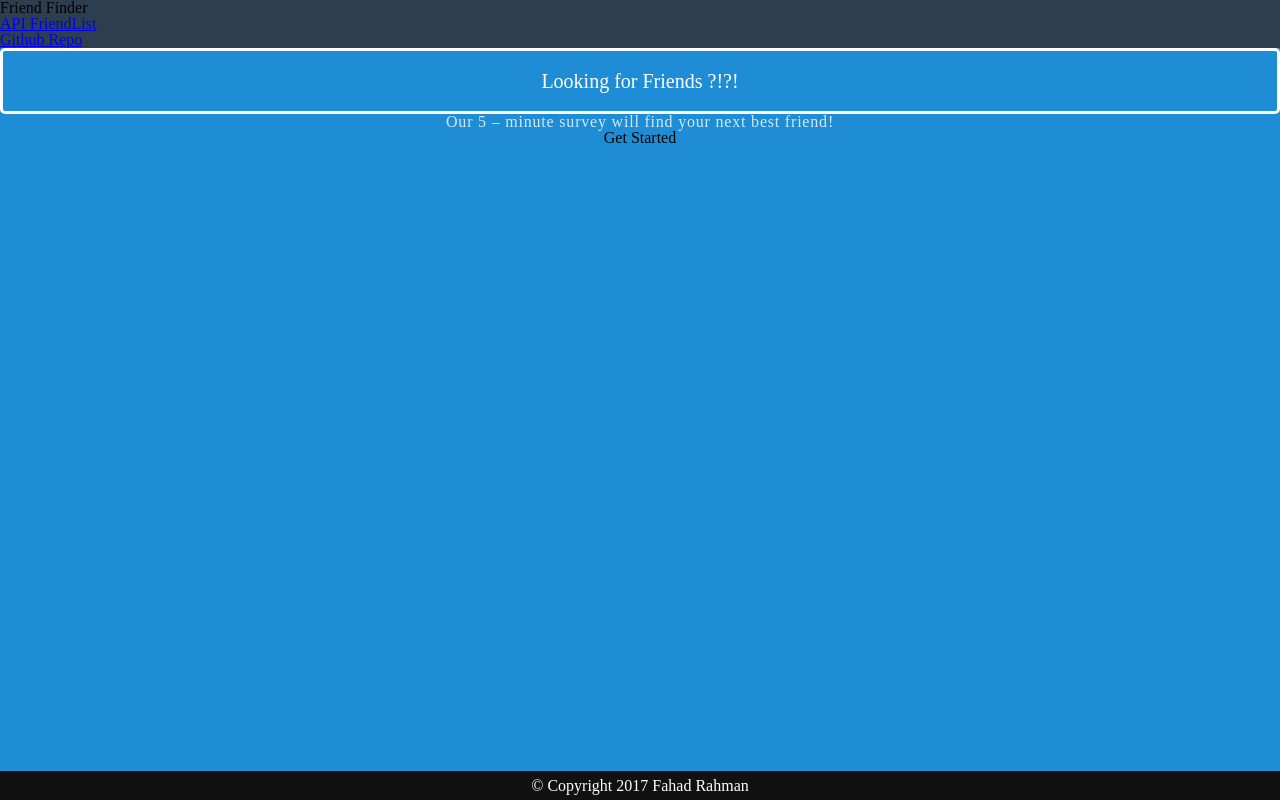
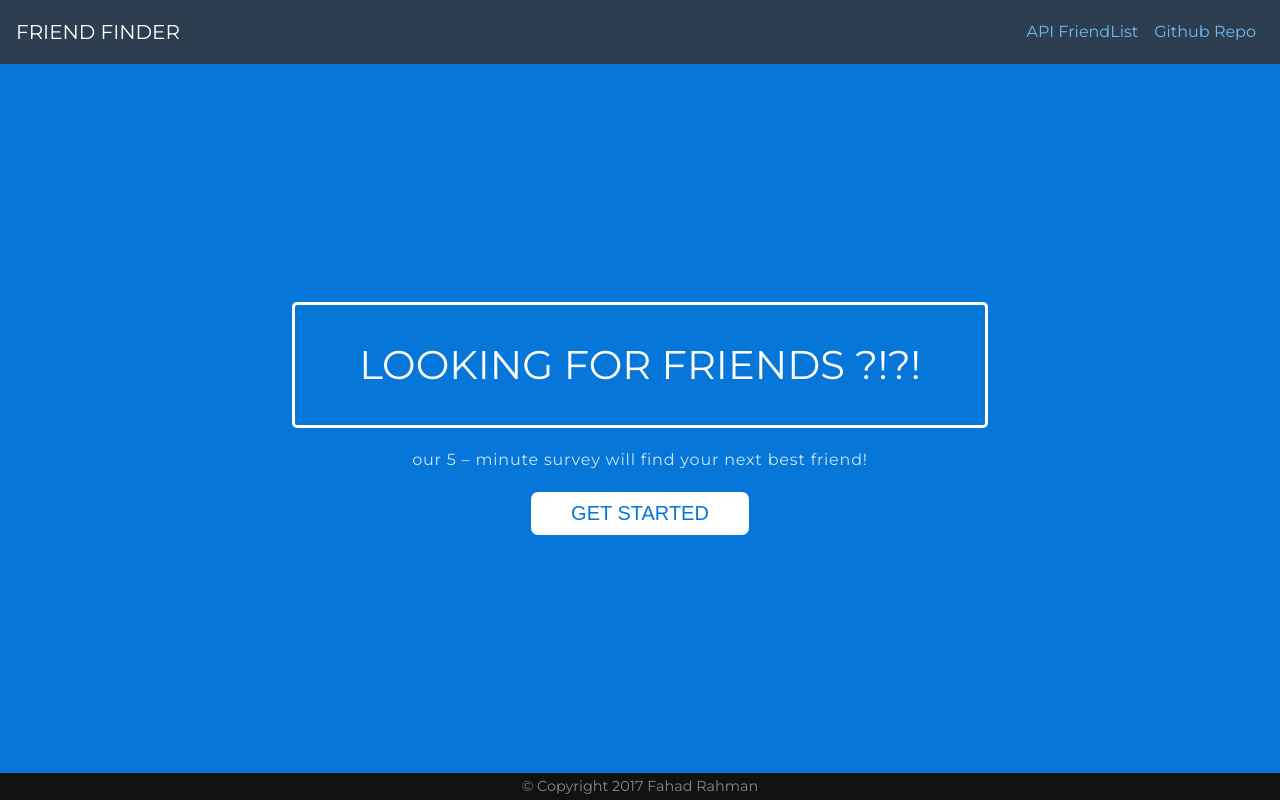
Before and after one commit to fbrahman/FriendFinder, a website: page app/public/index.html in a window 1280 px wide. Drawn offline with nearby package versions, Linux system fonts and the light colour scheme.

Commit message:
landing page done

```diff
--- a/app/public/assets/css/style.css
+++ b/app/public/assets/css/style.css
@@ -1,5 +1,6 @@
 html {
     height: 100%;
+    font-family: 'Montserrat', sans-serif;
 }
 
 body {
@@ -40,12 +41,51 @@ h6 {
 
 .topMenu {
     background: #2d3e50;
+    display: flex;
+    padding: 1em;
+}
+
+.topMenu-title {
+    flex: 5;
+    color: white;
+    text-transform: uppercase;
+    font-size: 1.25em;
+    display: flex;
+    align-items: center;
+}
+
+.topMenu-list {
+    flex: 1;
+    display: flex;
+    justify-content: space-around;
+}
+
+.topMenu-option {
+    font-size: 1em;
+    padding: .5em;
+}
+
+.topMenu-option a:link {
+    text-decoration: none;
+    color: #6FBEF3;
+    white-space: nowrap;
+}
+
+.topMenu-option a:visited {
+    color: #6FBEF3;
+}
+
+.topMenu-option a:hover,
+.topMenu-option a:focus {
+    color: #AECFE5;
 }
 
 .mainSection {
     /*allows the main section to take up all available space pushing footer to the bottom*/
     flex: 1;
-    background: #1f8dd6;
+    background: #0677d8;
+    /*#1f8dd6;*/
+    display: flex;
 }
 
 .splash-container {
@@ -54,7 +94,7 @@ h6 {
 }
 
 .splash-heading {
-    font-size: 20px;
+    font-size: 2.5em;
     font-weight: bold;
     color: white;
     border: 3px solid white;
@@ -62,17 +102,45 @@ h6 {
     font-weight: 100;
     border-radius: 5px;
     line-height: 1em;
+    text-transform: uppercase;
 }
 
 .splash-subHeading {
     color: white;
     letter-spacing: 0.05em;
-    opacity: 0.8;
+    padding: 1.5em;
+    opacity: .8;
+    text-transform: lowercase;
+}
+
+.startbtn {
+    background-color: white;
+    border: none;
+    color: #0677d8;
+    padding: 0.5em 2em;
+    border-radius: 7px;
+    text-transform: uppercase;
+    font-size: 1.25em;
+}
+
+.startbtn:hover {
+    background-color: #E6E6E6;
+    color: #0677d8;
+}
+
+
+#startLink:link{
+   text-decoration: none;
+}
+
+#startLink:visited{
+    color: #0677d8;
 }
 
 #copyright {
     background: #111;
-    color: white;
+    color: #7f8c8d;
+    font-size: .9em;
     text-align: center;
     padding: .5% 0 .5% 0;
 }
--- a/app/public/index.html
+++ b/app/public/index.html
@@ -5,15 +5,16 @@
     <title>Find &ndash; a &ndash; Friend</title>
     <link rel="stylesheet" type="text/css" href="assets/css/reset.css">
     <link rel="stylesheet" type="text/css" href="assets/css/style.css">
+    <link href="https://fonts.googleapis.com/css?family=Montserrat" rel="stylesheet">
 </head>
 
 <body>
     <header>
         <div class="topMenu">
-            <div class="topMenu Title">Friend Finder</div>
-            <ul class = "topMenu List">
-                <li class="topMenu Option"><a href="#">API FriendList</a></li>
-                <li class="topMenu Option"><a href="#">Github Repo</a></li>
+            <div class="topMenu-title">Friend Finder</div>
+            <ul class="topMenu-list">
+                <li class="topMenu-option"><a href="/apiFriendList" id="friendList">API FriendList</a></li>
+                <li class="topMenu-option"><a href="https://github.com/fbrahman/FriendFinder" id="GitRepo">Github Repo</a></li>
             </ul>
         </div>
     </header>
@@ -23,7 +24,7 @@
             <p class="splash-subHeading">
                 Our 5 &ndash; minute survey will find your next best friend!
             </p>
-            <div class="button">Get Started</div>
+            <a href="/survey" id="startLink"><button type ="button" class="startbtn">Get Started</button></a>
         </div>
     </section>
     <footer>
--- a/friends.json
+++ b/friends.json
@@ -1 +1 @@
-[{ "name": "Ahmed", "photo": "https://media.licdn.com/mpr/mpr/shrinknp_400_400/p/6/005/064/1bd/3435aa3.jpg", "scores": ["5", "1", "4", "4", "5", "1", "2", "5", "4", "1"] }, { "name": "Jacob Deming", "photo": "https://pbs.twimg.com/profile_images/691785039043022849/oWsy8LNR.jpg", "scores": ["4", "2", "5", "1", "3", "2", "2", "1", "3", "2"] }, { "name": "Jeremiah Scanlon", "photo": "https://avatars2.githubusercontent.com/u/8504998?v=3&s=460", "scores": ["5", "2", "2", "2", "4", "1", "3", "2", "5", "5"] }, { "name": "Louis T. Delia", "photo": "https://pbs.twimg.com/profile_images/639214960049000449/lNCRC-ub.jpg", "scores": ["3", "3", "4", "2", "2", "1", "3", "2", "2", "3"] }, { "name": "Lou Ritter", "photo": "https://m.facebook.com/photo.php?fbid=10208500699025296&id=1542229019&set=a.1549418665704.77596.1542229019&source=11", "scores": ["4", "3", "4", "1", "5", "2", "5", "3", "1", "4"] }, { "name": "Jordan Biason", "photo": "https://scontent-ord1-1.xx.fbcdn.net/v/t1.0-9/12741971_10205764267089153_4212986785721953092_n.jpg?oh=4e18265f7d380167223a97fbd7eba278&oe=57B78445", "scores": ["4", "4", "2", "3", "2", "2", "3", "2", "4", "5"] }, { "name": "Rando", "photo": "www.google.com", "scores": ["2", "2", "4", "5", "5", "3", "3", "5", "5", "1"] }, { "name": "Blanche DuBois", "photo": "https://pbs.twimg.com/profile_images/80773566/blanche_400x400.jpg", "scores": ["5", "1", "1", "1", "1", "1", "1", "1", "5", "5"] }]
+[{ "name": "Ahmed", "photo": "https://media.licdn.com/mpr/mpr/shrinknp_400_400/p/6/005/064/1bd/3435aa3.jpg", "scores": ["5", "1", "4", "4", "5", "1", "2", "5", "4", "1"] }, { "name": "Jacob Deming", "photo": "https://pbs.twimg.com/profile_images/691785039043022849/oWsy8LNR.jpg", "scores": ["4", "2", "5", "1", "3", "2", "2", "1", "3", "2"] }, { "name": "Jeremiah Scanlon", "photo": "https://avatars2.githubusercontent.com/u/8504998?v=3&s=460", "scores": ["5", "2", "2", "2", "4", "1", "3", "2", "5", "5"] }, { "name": "Louis T. Delia", "photo": "https://pbs.twimg.com/profile_images/639214960049000449/lNCRC-ub.jpg", "scores": ["3", "3", "4", "2", "2", "1", "3", "2", "2", "3"] }, { "name": "Lou Ritter", "photo": "https://m.facebook.com/photo.php?fbid=10208500699025296&id=1542229019&set=a.1549418665704.77596.1542229019&source=11", "scores": ["4", "3", "4", "1", "5", "2", "5", "3", "1", "4"] }, { "name": "Jordan Biason", "photo": "https://scontent-ord1-1.xx.fbcdn.net/v/t1.0-9/12741971_10205764267089153_4212986785721953092_n.jpg?oh=4e18265f7d380167223a97fbd7eba278&oe=57B78445", "scores": ["4", "4", "2", "3", "2", "2", "3", "2", "4", "5"] }, { "name": "Blanche DuBois", "photo": "https://pbs.twimg.com/profile_images/80773566/blanche_400x400.jpg", "scores": ["5", "1", "1", "1", "1", "1", "1", "1", "5", "5"] }]
```
Also changed, not shown: package.json (added, +26 -0 lines), server.js (+30 -0 lines), 1 other file.
